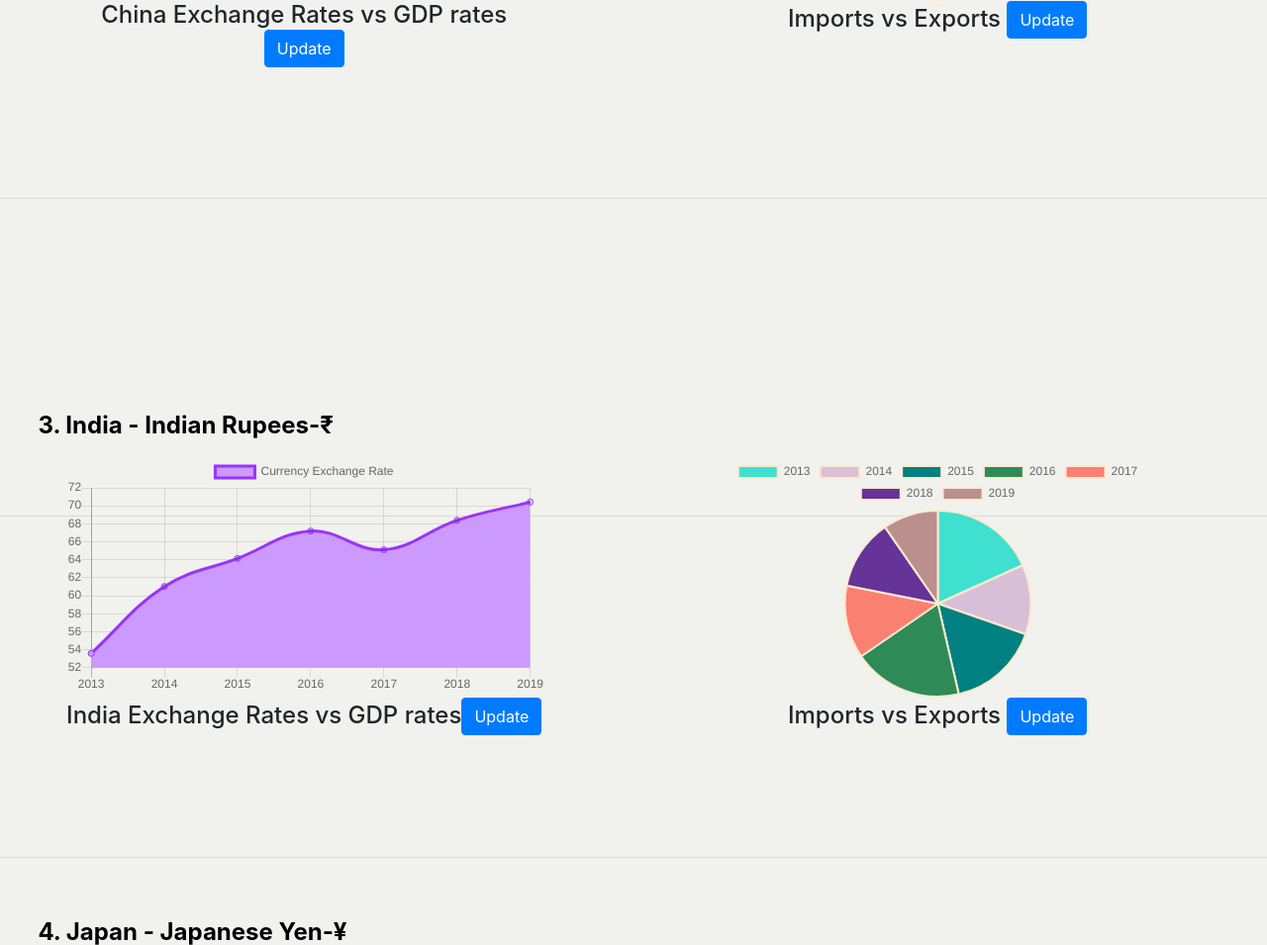
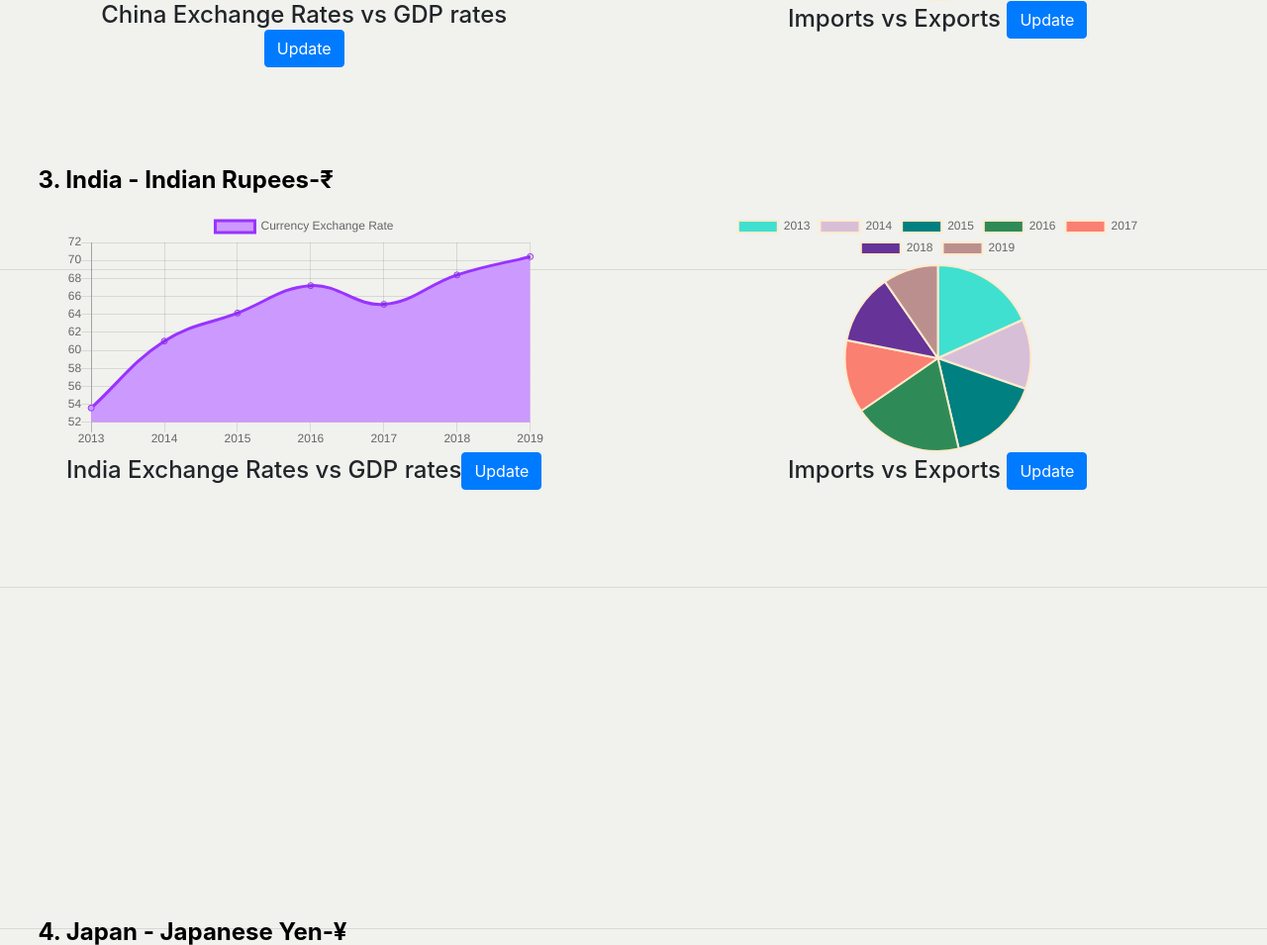
Before and after one commit to UMMEATHIYA/Currency-Rates-Deployment, a Flask app: page / in a window 1280 px wide; the page is wider, and only the part inside the window is pictured. Shown: the part 1448-2403 px from the top of that part at 99% size. Run offline with Flask 2, Linux system fonts and the light colour scheme; some libraries are stand-ins or nearby versions.

Commit message:
Update FER.html

```diff
--- a/templates/FER.html
+++ b/templates/FER.html
@@ -152,9 +152,9 @@
                 position:absolute;
                 top:150%;
               }
-              .Algo3{
+               .Algo3{
                 position: absolute;
-                top:233%;
+                top:202%;
                 margin-left: 3%;
         }
         .chart5{
@@ -163,7 +163,7 @@
                 padding: 5px;
                 margin-left: 4.5%;
                 position:absolute;
-                top:238%;
+                top:207%;
               }
               .chart6{
                 width:39%;
@@ -171,7 +171,7 @@
                 padding: 5px;
                 margin-left: 54.5%;
                 position:absolute;
-                top:238%;
+                top:207%;
               }
               .Algo4{
                 position: absolute;
@@ -332,7 +332,7 @@
                    <div class="chart6">
                         <canvas id="myChart6"></canvas>
                         <h4 align="center">Imports vs Exports <button class="btn btn-primary" onclick="updateChart6()">Update</button></h4>
-                        </div><br><br><br><br><br><br><br><br><br><br><br><br>
+                        </div><br><br><br><br><br><br><br><br><br><br><br><br><br><br><br>
                         <hr>
         <!-- Japan -->
         <div class="Algo4">
```
